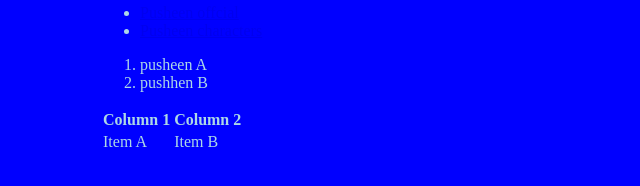
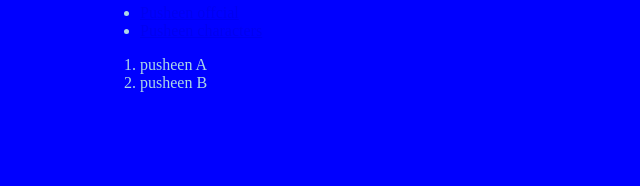
Before and after one commit to Shano03/HI-everyone-this-is-my-first-repo, a plain HTML site: page docs/index.html in a window 1280 px wide. Shown: the part 246-432 px from the top of the page, without its empty margins (0-640 px from the left). Drawn offline with Linux system fonts and the light colour scheme.

Commit message:
third try

```diff
--- a/docs/index.html
+++ b/docs/index.html
@@ -9,7 +9,7 @@
     <body>
         <h1>Hello World :D!</h1>
         <p class="noun">hello.</p>
-        <a href="New-folder/page-3.html"><img src="images/pusheen.webp" alt="picture of pusheen the cat"/></a>
+        <a href="https://pusheen.com/category/comics/"><img src="images/pusheen.webp" alt="picture of pusheen the cat"/></a>
 
         <hr/>
         <ul>
@@ -18,12 +18,8 @@
         </ul>
         <ol>
             <li>pusheen A</li>
-            <li>pushhen B</li>
+            <li>pusheen B</li>
         </ol>
-        <table>
-            <tr><th>Column 1</th><th>Column 2</th></tr>
-            <tr><td>Item A</td><td>Item B</td></tr>
-        </table>
 
     </body>
 </html>
```
